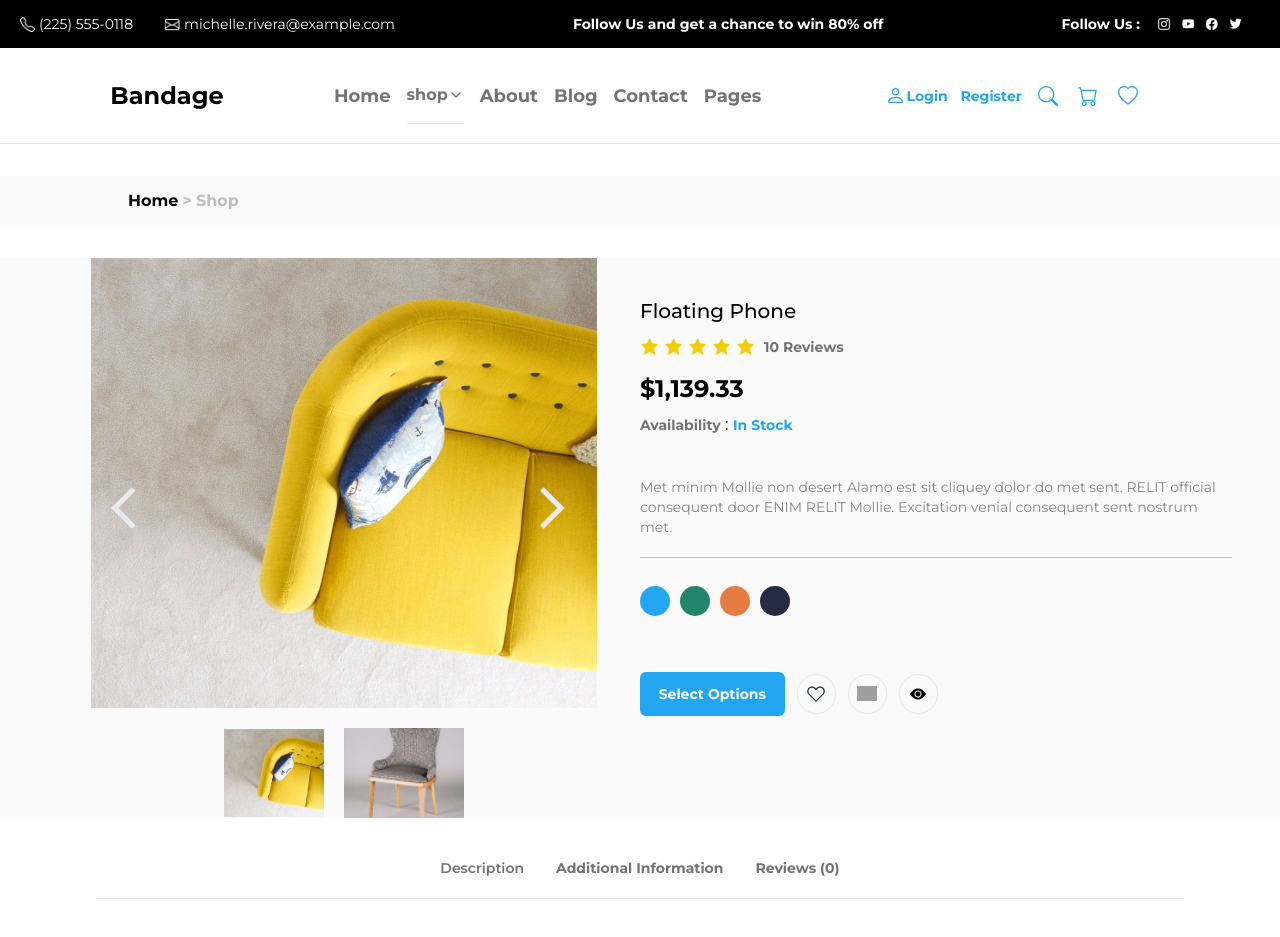
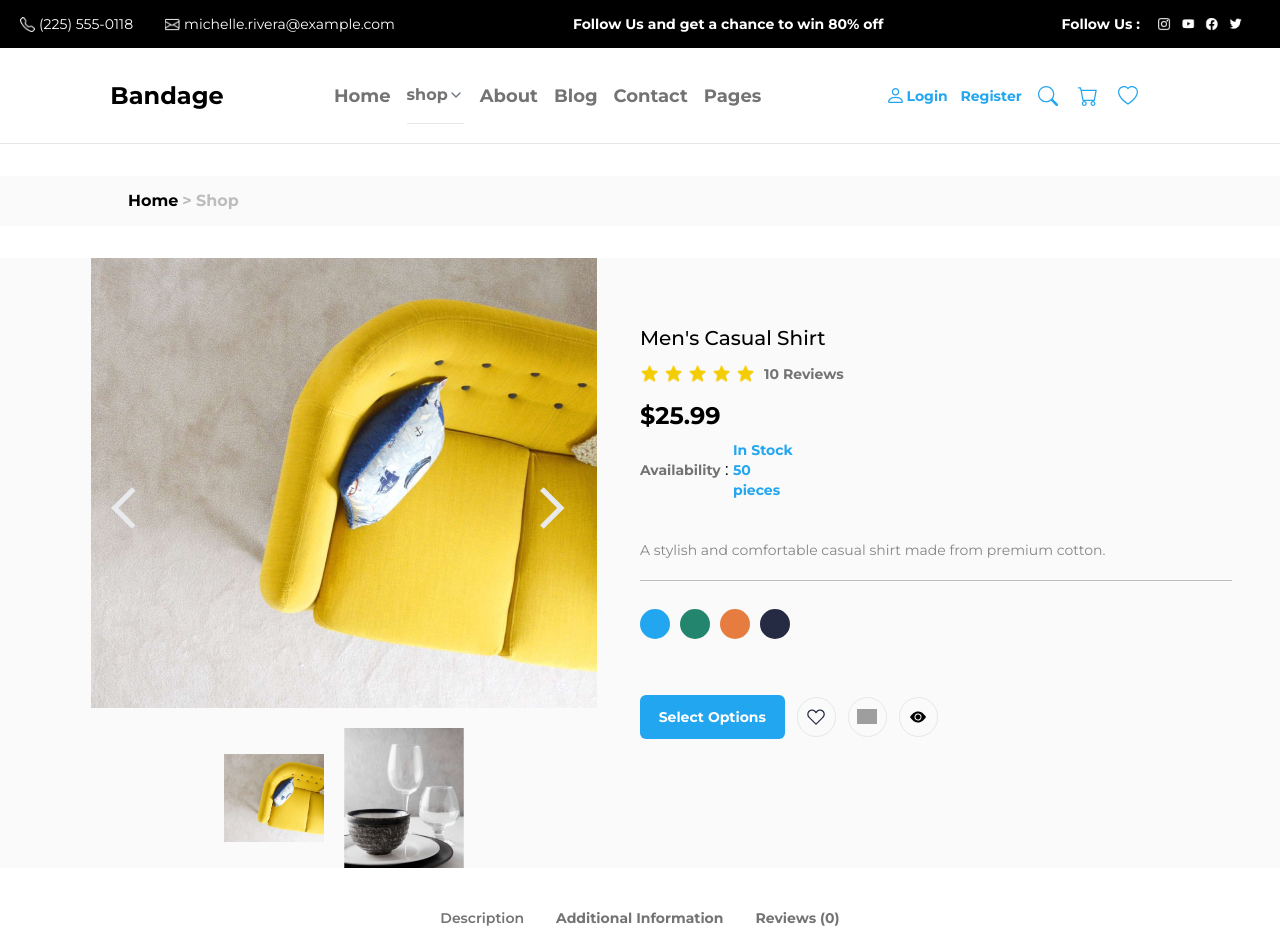
Before and after one commit to Habib-bhai/MarketPlace_Hackathon_Hiply, a Next.js app: page /shop/a in a window 1280 px wide. Shown: the top 937 px of the page. Built offline with nearby package versions, Linux system fonts and the light colour scheme; grey boxes are pictures that could not be loaded; a web font is replaced by a local one.

Commit message:
dynamic page improved with dummy  data

```diff
--- /dev/null
+++ b/src/app/Data.ts
@@ -0,0 +1,269 @@
+const Data = [
+    {
+        "id": 1,
+        "name": "Men's Casual Shirt",
+        "slug": "a",
+        "category": "Men",
+        "price": 25.99,
+        "description": "A stylish and comfortable casual shirt made from premium cotton.",
+        "sizes": ["S", "M", "L", "XL"],
+        "colors": ["Blue", "White", "Black"],
+        "stock": 50,
+        "image": "/images/bestSellingProducts/product-cover-51.png"
+    },
+    {
+        "id": 2,
+        "name": "Women's Summer Dress",
+        "slug": "b",
+        "category": "Women",
+        "price": 35.99,
+        "description": "A light and breezy summer dress perfect for any occasion.",
+        "sizes": ["XS", "S", "M", "L"],
+        "colors": ["Yellow", "Pink", "Green"],
+        "stock": 30,
+        "image": "/images/bestSellingProducts/product-cover-51.png"
+    },
+    {
+        "id": 3,
+        "name": "Men's Denim Jeans",
+        "slug": "c",
+        "category": "Men",
+        "price": 45.99,
+        "description": "Durable and stylish denim jeans with a slim fit design.",
+        "sizes": ["28", "30", "32", "34", "36"],
+        "colors": ["Blue", "Black"],
+        "stock": 40,
+        "image": "/images/bestSellingProducts/product-cover-53.png"
+    },
+    {
+        "id": 4,
+        "name": "Women's Office Blazer",
+        "slug": "d",
+        "category": "Women",
+        "price": 50.99,
+        "description": "A formal blazer suitable for office wear and professional settings.",
+        "sizes": ["S", "M", "L", "XL"],
+        "colors": ["Black", "Navy", "Gray"],
+        "stock": 20,
+        "image": "/images/bestSellingProducts/product-cover-54.png"
+    },
+    {
+        "id": 5,
+        "name": "Kids' Cotton T-Shirt",
+        "slug": "e",
+        "category": "Kids",
+        "price": 15.99,
+        "description": "Soft and comfortable T-shirt for kids, available in fun prints.",
+        "sizes": ["2-4", "4-6", "6"],
+        "image": "/images/bestSellingProducts/product-cover-55.png"
+    },
+    {
+        "id": 6,
+        "name": "Unisex Hoodie",
+        "slug": "f",
+        "category": "Unisex",
+        "price": 29.99,
+        "description": "A cozy unisex hoodie made with soft fleece material.",
+        "sizes": ["S", "M", "L", "XL", "XXL"],
+        "colors": ["Gray", "Black", "White"],
+        "stock": 35,
+        "image": "/images/bestSellingProducts/product1.png"
+    },
+    {
+        "id": 7,
+        "name": "Women's Yoga Pants",
+        "slug": "g",
+        "category": "Women",
+        "price": 25.99,
+        "description": "Stretchable and comfortable yoga pants for women.",
+        "sizes": ["S", "M", "L", "XL"],
+        "colors": ["Black", "Gray", "Purple"],
+        "stock": 45,
+        "image": "/images/products/product-cover-5.png"
+    },
+    {
+        "id": 8,
+        "name": "Men's Leather Jacket",
+        "slug": "h",
+        "category": "Men",
+        "price": 120.99,
+        "description": "A premium leather jacket with a sleek design for men.",
+        "sizes": ["M", "L", "XL", "XXL"],
+        "colors": ["Black", "Brown"],
+        "stock": 15,
+        "image": "/images/products/product-cover-5a.png"
+    },
+    {
+        "id": 9,
+        "name": "Women's Winter Coat",
+        "slug": "i",
+        "category": "Women",
+        "price": 89.99,
+        "description": "A warm and stylish winter coat designed for comfort.",
+        "sizes": ["S", "M", "L", "XL"],
+        "colors": ["Red", "Black", "Beige"],
+        "stock": 25,
+        "image": "/images/products/product-cover-5b.png"
+    },
+    {
+        "id": 10,
+        "name": "Kids' Raincoat",
+        "slug": "j",
+        "category": "Kids",
+        "price": 22.99,
+        "description": "Bright and colorful raincoats to keep kids dry.",
+        "sizes": ["S", "M", "L"],
+        "colors": ["Yellow", "Blue", "Pink"],
+        "stock": 40,
+        "image": "/images/products/product-cover-5c.png"
+    },
+    {
+        "id": 11,
+        "name": "Men's Sports Shorts",
+        "slug": "k",
+        "category": "Men",
+        "price": 19.99,
+        "description": "Comfortable and lightweight sports shorts for active wear.",
+        "sizes": ["S", "M", "L", "XL"],
+        "colors": ["Black", "Gray", "Navy"],
+        "stock": 50,
+        "image": "/images/products/product-cover-5d.png"
+    },
+    {
+        "id": 12,
+        "name": "Women's Evening Gown",
+        "slug": "l",
+        "category": "Women",
+        "price": 150.99,
+        "description": "An elegant evening gown perfect for formal events.",
+        "sizes": ["XS", "S", "M", "L"],
+        "colors": ["Black", "Blue", "Emerald"],
+        "stock": 10,
+        "image": "/images/products/product-cover-5e.png"
+    },
+    {
+        "id": 13,
+        "name": "Kids' Pajama Set",
+        "slug": "m",
+        "category": "Kids",
+        "price": 18.99,
+        "description": "Soft and cozy pajama sets for kids.",
+        "sizes": ["2-4", "4-6", "6-8", "8-10"],
+        "colors": ["Green", "Yellow", "Pink"],
+        "stock": 30,
+        "image": "/images/products/product-cover-5f.png"
+    },
+    {
+        "id": 14,
+        "name": "Unisex Running Shoes",
+        "slug": "n",
+        "category": "Unisex",
+        "price": 60.99,
+        "description": "Lightweight running shoes for everyday use.",
+        "sizes": ["6", "7", "8", "9", "10", "11"],
+        "colors": ["White", "Gray", "Black"],
+        "stock": 25,
+        "image": "/images/products/product-cover-5g.png"
+    },
+    {
+        "id": 15,
+        "name": "Men's Formal Pants",
+        "slug": "o",
+        "category": "Men",
+        "price": 40.99,
+        "description": "Tailored formal pants for a sharp look.",
+        "sizes": ["30", "32", "34", "36", "38"],
+        "colors": ["Black", "Navy", "Gray"],
+        "stock": 35,
+        "image": "/images/products/product-cover-51.png"
+    },
+    {
+        "id": 16,
+        "name": "Women's Cardigan",
+        "slug": "p",
+        "category": "Women",
+        "price": 28.99,
+        "description": "A cozy cardigan perfect for layering.",
+        "sizes": ["S", "M", "L", "XL"],
+        "colors": ["Beige", "Pink", "Gray"],
+        "stock": 20,
+        "image": "/images/products/product-cover-52.png"
+    },
+    {
+        "id": 17,
+        "name": "Men's Beanie Hat",
+        "slug": "q",
+        "category": "Men",
+        "price": 12.99,
+        "description": "A warm beanie hat made from soft wool.",
+        "sizes": ["One Size"],
+        "colors": ["Black", "Gray", "Navy"],
+        "stock": 45,
+        "image": "/images/products/product-cover-53.png"
+    },
+    {
+        "id": 18,
+        "name": "Women's Scarf",
+        "slug": "r",
+        "category": "Women",
+        "price": 15.99,
+        "description": "A lightweight scarf for a chic look.",
+        "sizes": ["One Size"],
+        "colors": ["Red", "Blue", "White"],
+        "stock": 50,
+        "image": "/images/products/product-cover-54.png"
+    },
+    {
+        "id": 19,
+        "name": "Kids' Winter Gloves",
+        "slug": "s",
+        "category": "Kids",
+        "price": 8.99,
+        "description": "Warm and comfortable gloves for kids.",
+        "sizes": ["S", "M", "L"],
+        "colors": ["Blue", "Pink", "Gray"],
+        "stock": 60,
+        "image": "/images/products/product-cover-55.png"
+    },
+    {
+        "id": 20,
+        "name": "Men's Leather Wallet",
+        "slug": "t",
+        "category": "Men",
+        "price": 25.99,
+        "description": "A classic leather wallet with multiple compartments.",
+        "sizes": ["One Size"],
+        "colors": ["Black", "Brown"],
+        "stock": 50,
+        "image": "/images/products/product-cover-56.png"
+    },
+    {
+        "id": 21,
+        "name": "Women's Clutch Bag",
+        "slug": "u",
+        "category": "Women",
+        "price": 35.99,
+        "description": "A stylish clutch bag for evening outings.",
+        "sizes": ["One Size"],
+        "colors": ["Gold", "Silver", "Black"],
+        "stock": 30,
+        "image": "/images/products/product-cover-57.png"
+    },
+    {
+        "id": 22,
+        "name": "Unisex Socks (Pack of 3)",
+        "slug": "v",
+        "category": "Unisex",
+        "price": 9.99,
+        "description": "Comfortable cotton socks in a pack of three.",
+        "sizes": ["M", "L"],
+        "colors": ["Black", "White", "Gray"],
+        "stock": 75,
+        "image": "/images/products/product-cover-58.png"
+    }
+
+
+]
+
+
+export default Data;
--- a/src/app/shop/[id]/page.tsx
+++ b/src/app/shop/[id]/page.tsx
@@ -2,9 +2,15 @@
 import Products2 from "@/components/products2"
 import Image from "next/image"
 import { useState } from "react"
+import Data from "@/app/Data"
+import Link from "next/link"
 
-export default function Page() {
-// { params }: { params: { id: string } }
+export default function Page({ params }: { params: { id: string } }) {
+
+    const DataToShow = Data.filter(item => item.slug === params.id)
+
+    console.log(DataToShow)
+
     const [image, setImage] = useState("/images/products/nested/product1.jpg")
 
     return (
@@ -45,7 +51,7 @@ export default function Page() {
 
                     <div className="mt-5 flex justify-start items-center gap-5">
                         <Image onClick={() => setImage("/images/products/nested/product1.jpg")} src={"/images/products/nested/product1.jpg"} alt="image" height={100} width={100} />
-                        <Image onClick={() => setImage("/images/products/nested/product2.jpg")} src={"/images/products/nested/product2.jpg"} alt="image" height={120} width={120} />
+                        <Image onClick={() => setImage(DataToShow[0].image)} src={DataToShow[0].image} alt="image" height={120} width={120} />
                     </div>
 
                 </div>
@@ -54,7 +60,7 @@ export default function Page() {
                 <div className="mt-12 lg:mt-0 lg:mb-16 w-[50%] text-black flex flex-col justify-center items-start">
 
                     {/* title */}
-                    <h1 className="font-montserrat text-xl font-medium text-black mb-3">Floating Phone</h1>
+                    <h1 className="font-montserrat text-xl font-medium text-black mb-3">{DataToShow[0].name}</h1>
 
                     {/* reviews */}
                     <div className="mb-4 w-[221px] flex justify-start items-center gap-2">
@@ -69,20 +75,20 @@ export default function Page() {
                     </div>
 
                     {/* price */}
-                    <h1 className="mb-2 font-montserrat font-bold text-2xl ">$1,139.33</h1>
+                    <h1 className="mb-2 font-montserrat font-bold text-2xl ">${DataToShow[0].price}</h1>
 
                     {/* availability */}
                     <div className="mb-10 w-[159px] flex justify-start gap-1 items-center">
                         <p className="font-bold font-montserrat text-sm text-[#737373]">Availability</p>
                         :
-                        <p className=" font-bold font-montserrat text-sm text-[#23A6F0]">In Stock</p>
+                        <p className=" font-bold font-montserrat text-sm text-[#23A6F0]">In Stock {DataToShow[0].stock} pieces</p>
                     </div>
 
 
                     {/* short description */}
-                    <p className="mb-5 font-montserrat text-sm text-[#858585]">Met minim Mollie non desert Alamo est sit cliquey dolor
-                        do met sent. RELIT official consequent door ENIM RELIT Mollie.
-                        Excitation venial consequent sent nostrum met.
+                    <p className="mb-5 font-montserrat text-sm text-[#858585]">{
+                        DataToShow[0].description ? DataToShow[0].description : "Met minim Mollie non desert Alamo est sit cliquey dolordo met sent. RELIT official consequent door ENIM RELIT Mollie.Excitation venial consequent sent nostrum met."
+                        }
                     </p>
 
                     {/* ruler line */}
@@ -219,19 +225,19 @@ export default function Page() {
                     <h1 className=" text-2xl font-montserrat font-bold">BESTSELLER PRODUCTS</h1>
                 </div>
 
-                    {/* horizontal line */}
+                {/* horizontal line */}
                 <p className="mt-5 w-[80%] h-[1px] bg-[#ececec]"></p>
 
                 {/* products */}
                 <div className="flex justify-center items-center gap-[24px] flex-wrap">
-                    <Products2 image="product-cover-54.png"/>
-                    <Products2 image="product-cover-51.png"/>
-                    <Products2 image="product-cover-52.png"/>
-                    <Products2 image="product-cover-53.png"/>
-                    <Products2 image="product-cover-54.png"/>
-                    <Products2 image="product1.png"/>
-                    <Products2 image="product-cover-5.png"/>
-                    <Products2 image="product-cover-52.png"/>
+                <Link href={"/shop/i"}>  <Products2 image="product-cover-54.png" /></Link>
+                <Link href={"/shop/j"}> <Products2 image="product-cover-51.png" /></Link>
+                <Link href={"/shop/j"}> <Products2 image="product-cover-52.png" /></Link>
+                <Link href={"/shop/k"}> <Products2 image="product-cover-53.png" /></Link>
+                <Link href={"/shop/l"}>  <Products2 image="product-cover-54.png" /></Link>
+                <Link href={"/shop/m"}>   <Products2 image="product1.png" /></Link>
+                <Link href={"/shop/n"}>  <Products2 image="product-cover-5.png" /></Link>
+                <Link href={"/shop/o"}>  <Products2 image="product-cover-52.png" /></Link>
                 </div>
 
                 {/* Brands */}
```
